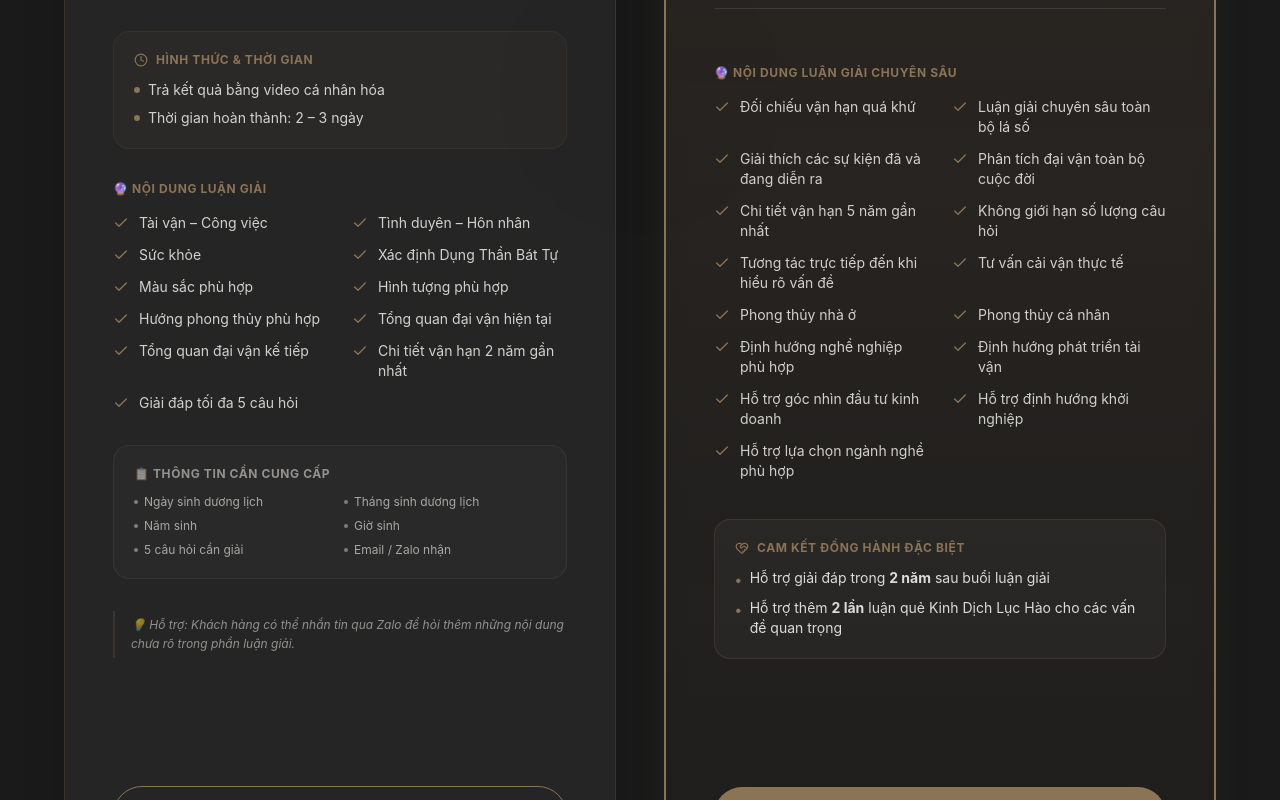
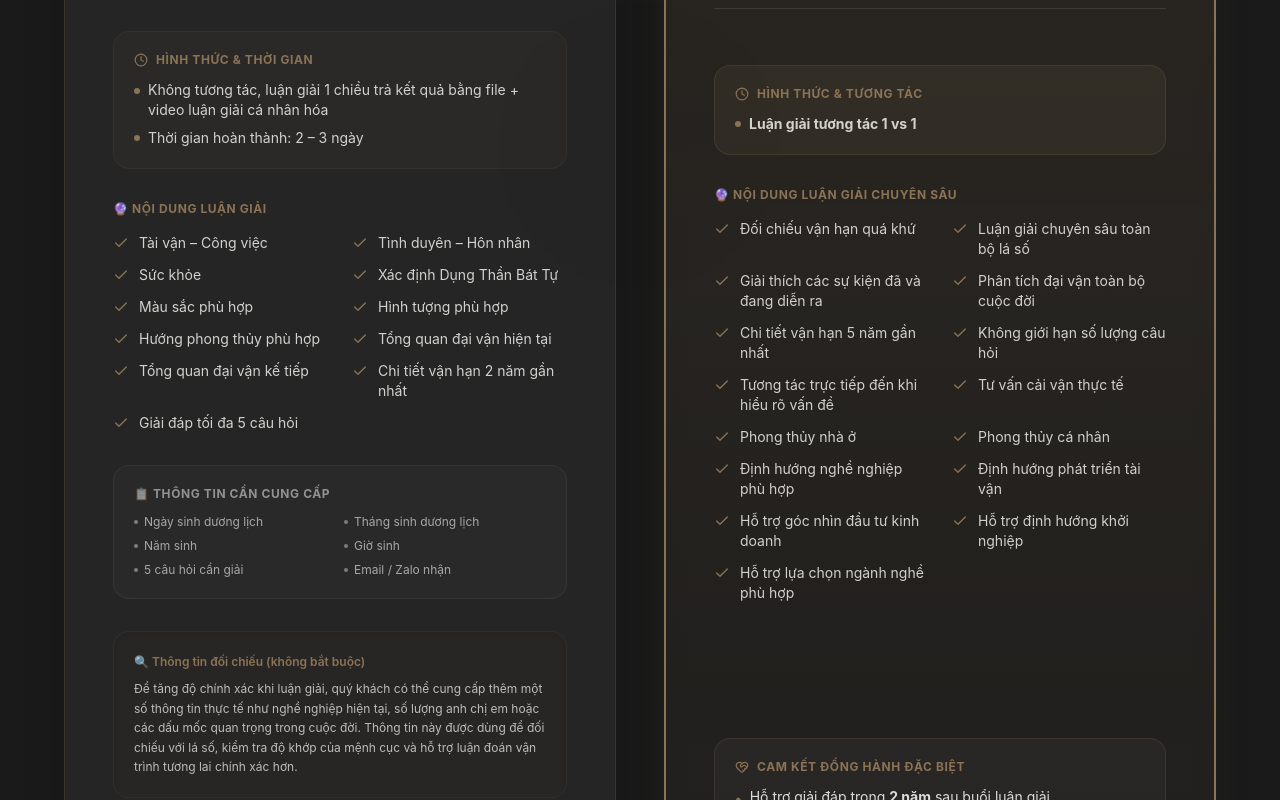
Before and after one commit to sonhuynhitvn-boop/huyensihuynhducson, a React (Vite) app: page / in a window 1280 px wide. Shown: the part 1980-2780 px from the top of the page. Built offline with nearby package versions, Linux system fonts and the light colour scheme.

Commit message:
feat(landing): update service info and add guidance
Clarify consultation process and add an optional section for providing background information to improve accuracy.

```diff
--- a/src/App.tsx
+++ b/src/App.tsx
@@ -241,9 +241,9 @@ export default function App() {
                     <Clock size={14} /> Hình thức & Thời gian
                   </h4>
                   <ul className="space-y-2 text-sm text-paper/80">
-                    <li className="flex items-center gap-2">
-                      <span className="w-1.5 h-1.5 rounded-full bg-accent" />
-                      Trả kết quả bằng video cá nhân hóa
+                    <li className="flex items-start gap-2">
+                      <span className="w-1.5 h-1.5 rounded-full bg-accent mt-2 shrink-0" />
+                      <span>Không tương tác, luận giải 1 chiều trả kết quả bằng file + video luận giải cá nhân hóa</span>
                     </li>
                     <li className="flex items-center gap-2">
                       <span className="w-1.5 h-1.5 rounded-full bg-accent" />
@@ -301,6 +301,16 @@ export default function App() {
                   </ul>
                 </div>
 
+                {/* Thông tin hỗ trợ đối chiếu lá số */}
+                <div className="mb-8 bg-accent/[0.02] border border-accent/10 rounded-2xl p-5 text-xs text-paper/70 leading-relaxed shadow-inner">
+                  <h5 className="font-semibold text-accent mb-2 flex items-center gap-1.5">
+                    🔍 Thông tin đối chiếu (không bắt buộc)
+                  </h5>
+                  <p>
+                    Để tăng độ chính xác khi luận giải, quý khách có thể cung cấp thêm một số thông tin thực tế như nghề nghiệp hiện tại, số lượng anh chị em hoặc các dấu mốc quan trọng trong cuộc đời. Thông tin này được dùng để đối chiếu với lá số, kiểm tra độ khớp của mệnh cục và hỗ trợ luận đoán vận trình tương lai chính xác hơn.
+                  </p>
+                </div>
+
                 {/* Hỗ trợ sau khi nhận */}
                 <p className="text-xs italic text-paper/50 leading-relaxed mb-8 border-l-2 border-accent/20 pl-4 py-1">
                   💡 Hỗ trợ: Khách hàng có thể nhắn tin qua Zalo để hỏi thêm những nội dung chưa rõ trong phần luận giải.
@@ -349,6 +359,19 @@ export default function App() {
                     <span className="text-lg text-accent font-medium">VNĐ</span>
                   </div>
                   <div className="h-px bg-white/10 w-full my-6" />
+                </div>
+
+                {/* Hình thức */}
+                <div className="mb-8 bg-accent/10 rounded-2xl p-5 border border-accent/20">
+                  <h4 className="text-xs uppercase tracking-wider text-accent font-bold mb-3 flex items-center gap-2">
+                    <Clock size={14} /> Hình thức & Tương tác
+                  </h4>
+                  <ul className="space-y-2 text-sm text-paper/80">
+                    <li className="flex items-center gap-2">
+                      <span className="w-1.5 h-1.5 rounded-full bg-accent" />
+                      <strong>Luận giải tương tác 1 vs 1</strong>
+                    </li>
+                  </ul>
                 </div>
 
                 {/* Nội dung */}
```
